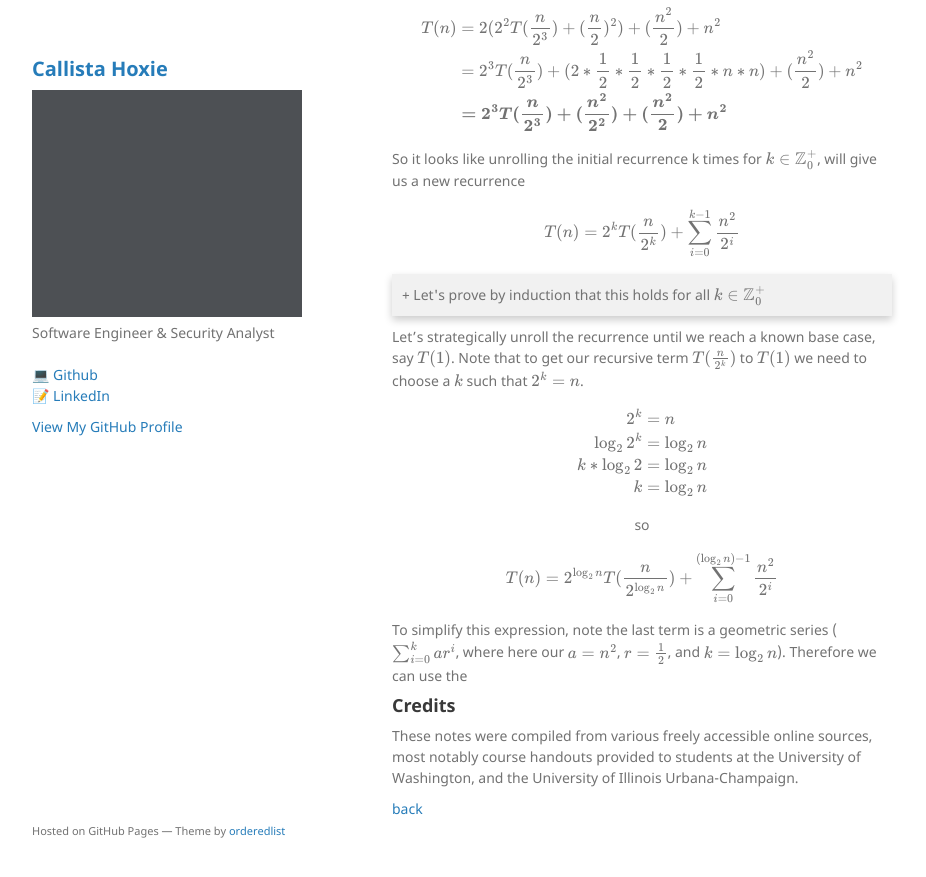
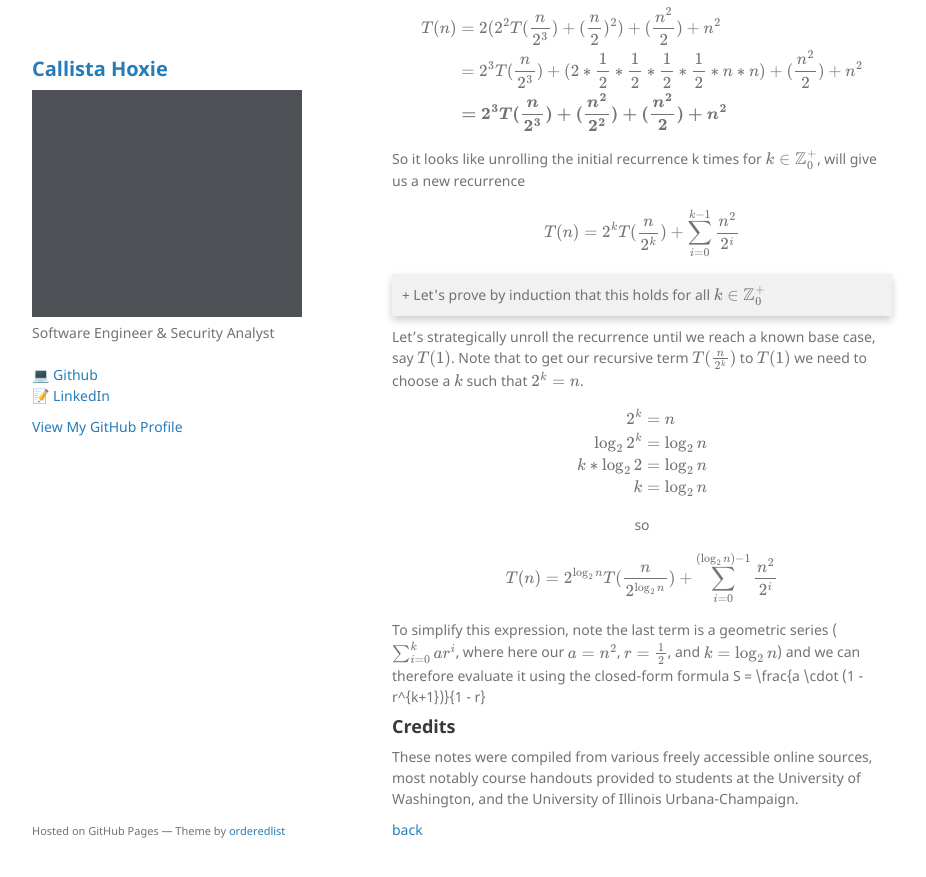
Before and after one commit to callistajosette/callistajosette.github.io, a Jekyll site: the page built from project-crease.md, in a window 1280 px wide and 900 px high, scrolled down 1823 px. Shown: the top 877 px of the window, without its empty margins (178-1104 px from the left). Built offline with Jekyll 4.4.1, drawn with Linux system fonts in a browser that asks for light colours; our own code applies the rules of GitHub Pages for plain Markdown files.

Commit message:
Update project-crease.md

```diff
--- a/project-crease.md
+++ b/project-crease.md
@@ -181,7 +181,7 @@ T(n)=2^{\log _{2} n}T(\frac{n}{2^{\log _{2} n}})+\sum_{i=0}^{(\log _{2} n)-1} \f
 \end{align*}
 $$
 </center>
-To simplify this expression, note the last term is a geometric series ($\sum_{i=0}^{k} ar^{i}$, where here our $a=n^{2}$, $r=\frac{1}{2}$, and $k=\log _{2} n$). Therefore we can use the
+To simplify this expression, note the last term is a geometric series ($\sum_{i=0}^{k} ar^{i}$, where here our $a=n^{2}$, $r=\frac{1}{2}$, and $k=\log _{2} n$) and we can therefore evaluate it using the closed-form formula S = \frac{a \cdot (1 - r^{k+1})}{1 - r}
 
 
 
```
